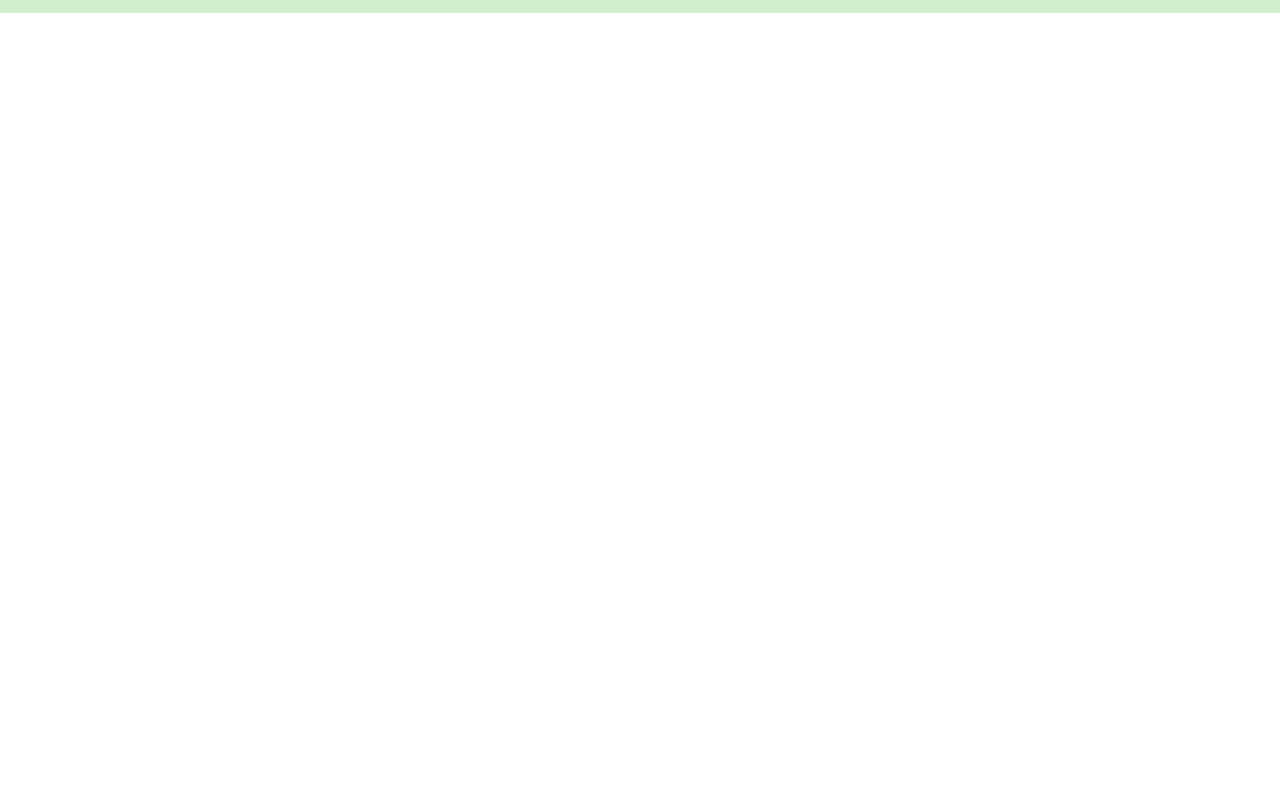
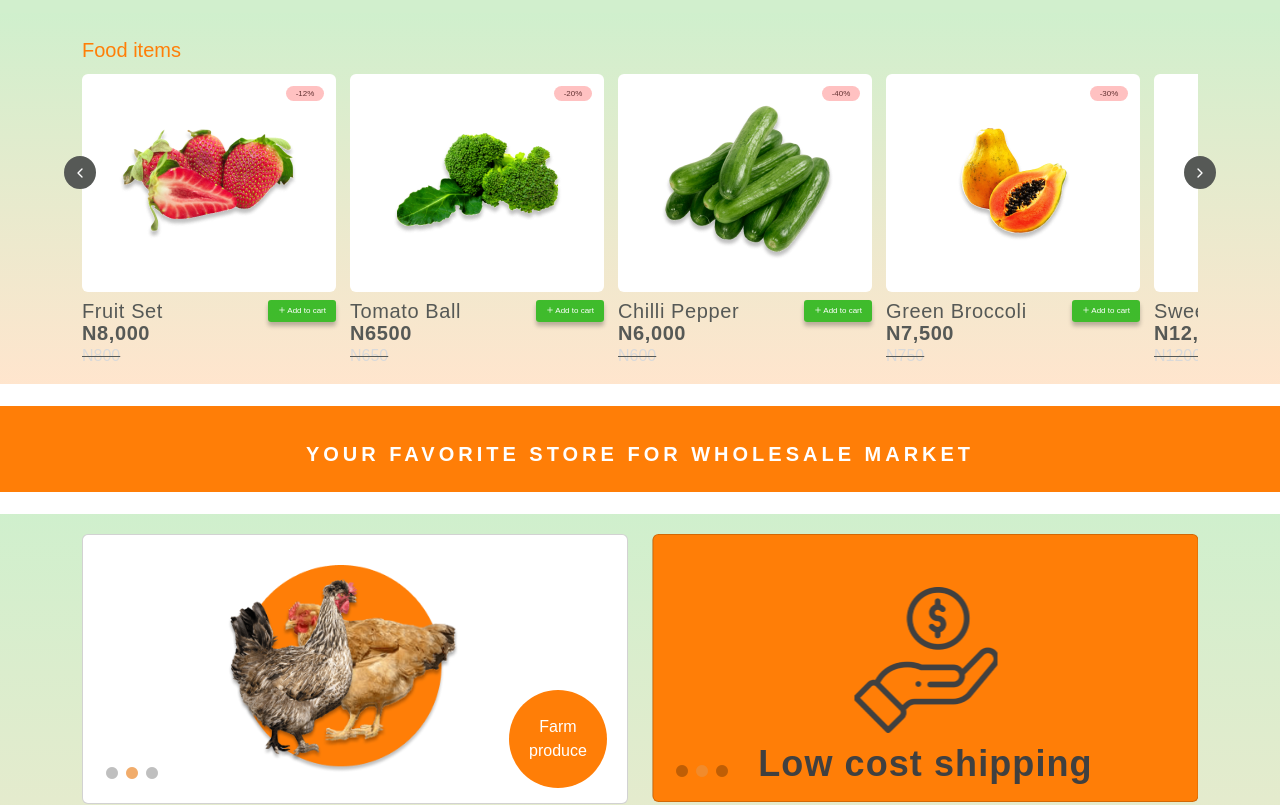
Before and after one commit to codeHokage1/group3-eCommerce, a React (Create React App) app in the folder e-commerce/: page / in a window 1280 px wide. Shown: the part 1820-2625 px from the top of the page. Before the commit the page ends 1833 px from the top, so only its background shows below. Built offline with nearby package versions, Linux system fonts and the light colour scheme; a web font is replaced by a local one.

Commit message:
femi's part

```diff
--- a/e-commerce/src/components/advantages/Advantages.css
+++ b/e-commerce/src/components/advantages/Advantages.css
@@ -1,20 +1,16 @@
 .advantages {
   background: #ff7e07;
   border-radius: 6px !important;
-
-  position: relative;
-  display: flex;
+  display: flex !important;
   width: 100%;
-  display: flex;
-  align-items: flex-end;
   box-sizing: border-box;
   margin-right: 100px;
-  box-sizing: border-box;
   margin-top: 20px;
-  height: 93%;
-  display: flex;
-  align-items: center;
-  justify-content: center;
+  height: 100%;
+  align-items: center !important;
+  justify-content: center !important;
+  padding-top: 52px;
+  padding-bottom: 10px;
 }
 
 .advtext {
@@ -30,7 +26,7 @@
 .catname {
   width: 98px;
   height: 98px;
-  background: #ff7e07;
+  background: #ff7e07d4;
   color: #fff;
   text-align: center;
   border-radius: 50%;
@@ -48,3 +44,7 @@
   align-items: end;
   margin: 15px 0px;
 }
+
+.slick-dots li.slick-active button:before {
+  color: #fff !important;
+}
--- a/e-commerce/src/components/advantages/Advantages.js
+++ b/e-commerce/src/components/advantages/Advantages.js
@@ -1,19 +1,32 @@
 import React from 'react'
 import { Card } from 'react-bootstrap'
 import '../advantages/Advantages.css'
-import hand from '../../images/hand.png'
+import Slider from 'react-slick'
+import 'slick-carousel/slick/slick.css'
+import 'slick-carousel/slick/slick-theme.css'
 
-const Advantages = () => {
+const Advantages = ({ advimages, title }) => {
+  const settings = {
+    infinite: true,
+    dots: true,
+    slidesToShow: 1,
+    slidesToScroll: 1,
+    lazyLoad: true,
+    autoplay: true,
+    autoplaySpeed: 5000,
+    arrow: false,
+  }
   return (
-    <>
-      <Card className="advantages">
-        <img src={hand} />
-        <p className="advtext">Low cost shipping</p>
-        <div className="navandname">
-          <div className="sliderdiv">hello</div>
-        </div>
-      </Card>
-    </>
+    <Slider {...settings}>
+      {advimages.map((item) => {
+        return (
+          <Card className="advantages" key={item.id}>
+            <img src={item.src} />
+            <p className="advtext">{title}</p>
+          </Card>
+        )
+      })}
+    </Slider>
   )
 }
 
--- /dev/null
+++ b/e-commerce/src/components/advantages/advimages.js
@@ -0,0 +1,20 @@
+import hand from '../../images/hand.png'
+
+const advimages = [
+  {
+    id: 1,
+    src: hand,
+    alt: 'advantage one',
+  },
+  {
+    id: 2,
+    src: hand,
+    alt: 'advantage two',
+  },
+  {
+    id: 3,
+    src: hand,
+    alt: 'advantage three',
+  },
+]
+export default advimages
--- a/e-commerce/src/components/categoryfeature/CategoryFeature.js
+++ b/e-commerce/src/components/categoryfeature/CategoryFeature.js
@@ -2,18 +2,19 @@ import React from 'react'
 import { Container, Row, Col } from 'react-bootstrap'
 import Advantages from '../advantages/Advantages'
 import CategorySlide from '../categoryslide/CategorySlide'
-import images from '../../components/categoryslide/images'
+import images from '../../components/categoryslide/images.js'
+import advimages from '../../components/advantages/advimages.js'
 
 const CategoryFeature = () => {
   return (
     <>
       <Container>
         <Row>
-          <Col>
-            <CategorySlide images={images} />
+          <Col md={6}>
+            <CategorySlide images={images} discount="-22%" />
           </Col>
-          <Col>
-            <Advantages />
+          <Col md={6}>
+            <Advantages title="Low cost shipping" advimages={advimages} />
           </Col>
         </Row>
       </Container>
--- a/e-commerce/src/components/categoryslide/CategorySlide.css
+++ b/e-commerce/src/components/categoryslide/CategorySlide.css
@@ -55,6 +55,11 @@
   display: flex;
   justify-content: center;
 }
+
+.db {
+  right: 22px !important;
+  position: absolute;
+}
 .navandname {
   display: flex;
   justify-content: space-between;
@@ -72,6 +77,32 @@
   display: block;
   width: 100%;
   padding: 0;
+  margin: 10px 20px !important;
+  list-style: none;
+  text-align: justify !important;
+}
+
+.slick-arrow {
+  display: none !important;
+}
+
+.slick-next {
+  display: none !important;
+}
+
+.slick-dots li.slick-active button:before {
+  color: #ec903a !important;
+}
+
+.slick-dots li button:before {
+  line-height: 0 !important;
+}
+
+.slick-dots li button:before {
+  font-size: 14px !important;
+  margin: 0 !important;
+}
+
+.slick-dots li {
   margin: 0;
-  list-style: none;
 }
--- a/e-commerce/src/components/categoryslide/CategorySlide.js
+++ b/e-commerce/src/components/categoryslide/CategorySlide.js
@@ -6,7 +6,7 @@ import Slider from 'react-slick'
 import 'slick-carousel/slick/slick.css'
 import 'slick-carousel/slick/slick-theme.css'
 
-const CategorySlide = ({ images }) => {
+const CategorySlide = ({ images, title }) => {
   const settings = {
     infinite: true,
     dots: true,
@@ -14,31 +14,31 @@ const CategorySlide = ({ images }) => {
     slidesToScroll: 1,
     lazyLoad: true,
     autoplay: true,
-    autoplaySpeed: 2000,
+    autoplaySpeed: 4000,
+    arrow: false,
   }
   return (
-    <div>
     <Slider {...settings}>
       {images.map((item) => {
         return (
           <Card className="categoryCard" key={item.id}>
             <div className="discountdiv">
-                <p className="discountbadge">-22%</p>
+              <p className="discountbadge db">-22%</p>
             </div>
 
             <div className="catDiv">
-                <img src={item.src} alt={item.alt} />
+              <img src={item.src} alt={item.alt} className="catimage" />
+              {console.log('imag e is ', item.src)}
             </div>
             <div className="navandname">
-                <div className="sliderdiv">hello</div>
+              <div className="sliderdiv"></div>
 
-                <div className="catname">Poultry bird</div>
+              <div className="catname">{item.title}</div>
             </div>
           </Card>
         )
       })}
     </Slider>
-    </div>
   )
 }
 
--- a/e-commerce/src/components/categoryslide/images.js
+++ b/e-commerce/src/components/categoryslide/images.js
@@ -1,18 +1,23 @@
+import chicken from '../../images/chicken.png'
+
 const images = [
   {
     id: 1,
-    src: '../../images/chicken.png',
-    alt: 'Image 1',
+    src: chicken,
+    alt: 'Anon chick',
+    title: 'Poultry bird',
   },
   {
     id: 2,
-    src: '~/../images/vege.png',
-    alt: 'Image 2 ',
+    src: chicken,
+    alt: 'Farm produce',
+    title: 'Farm produce',
   },
   {
     id: 3,
-    src: '../../images/chicken.png',
-    alt: 'Image 3',
+    src: chicken,
+    alt: 'Cold brew',
+    title: 'Frozen food',
   },
 ]
 export default images
--- a/e-commerce/src/components/foodcontainer/FoodContainer.css
+++ b/e-commerce/src/components/foodcontainer/FoodContainer.css
@@ -6,6 +6,7 @@
   );
 }
 .fruitheading {
+  text-align: justify;
   font-style: normal;
   font-weight: 400;
   font-size: 20px;
--- a/e-commerce/src/components/fooditem/FoodItem.css
+++ b/e-commerce/src/components/fooditem/FoodItem.css
@@ -47,11 +47,13 @@
   letter-spacing: 0.03em;
   color: #565956;
   margin: 0;
+  text-align: justify;
 }
 .fruitline {
   color: #d9d9d9;
   text-decoration-line: line-through;
   text-decoration-color: #565956;
+  text-align: justify;
 }
 
 .addtocart {
--- a/e-commerce/src/pages/Home.jsx
+++ b/e-commerce/src/pages/Home.jsx
@@ -19,6 +19,9 @@ const Home = () => {
         <PopularStalls />
         <StartShopping />
         <AutoSlide />
+        <FoodContainer title="Food items" />
+        <StoreHeading />
+        <FruitContainer title="Fruits" />
       </div>
     </main>
   )
```
Lines whose indentation alone changed are shown as unchanged.
